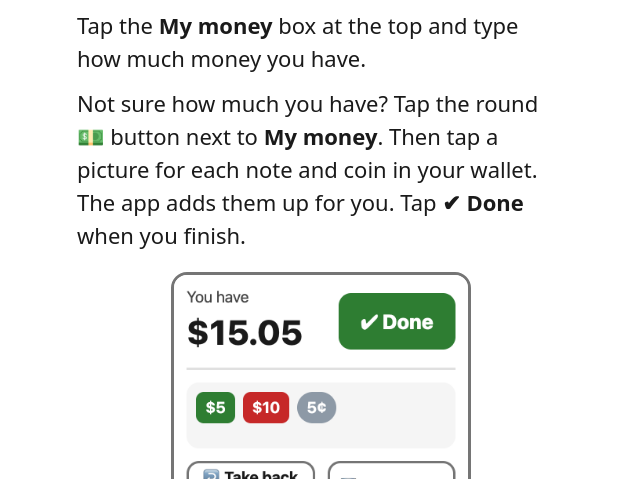
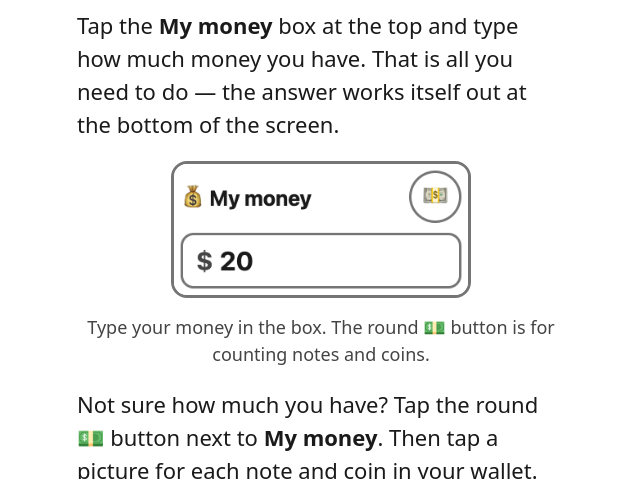
Before and after one commit to ashishawasthi/simplify, a plain HTML site: page public/guide.html in a window 1280 px wide. Shown: the part 321-800 px from the top of the page, without its empty margins (319-959 px from the left). Drawn offline with Linux system fonts and the light colour scheme.

Commit message:
docs: update guide for the new notes-and-coins icon button
Regenerated the app screenshots, which still showed the old full-width
blue button, and added a close-up of the money zone so step 1 can point
at the round button instead of describing where it is.

```diff
--- a/public/guide.html
+++ b/public/guide.html
@@ -168,7 +168,14 @@
     <h2><span class="step-icon" aria-hidden="true">💰</span> 1. Put in your money</h2>
 
     <p>Tap the <strong>My money</strong> box at the top and type how much
-    money you have.</p>
+    money you have. That is all you need to do — the answer works itself
+    out at the bottom of the screen.</p>
+
+    <figure>
+      <img src="/img/guide/screen-money.png" width="718" height="320"
+           alt="The My money part of the app. The heading says My money, with a round button showing bank notes at its right. Below is a box with $20 typed in it.">
+      <figcaption>Type your money in the box. The round 💵 button is for counting notes and coins.</figcaption>
+    </figure>
 
     <p>Not sure how much you have? Tap the round <strong>💵</strong> button
     next to <strong>My money</strong>. Then tap a picture for each note and
--- a/public/sw.js
+++ b/public/sw.js
@@ -7,6 +7,7 @@ const ASSETS = [
   "/",
   "/index.html",
   "/guide",
+  "/img/guide/screen-money.png",
   "/img/guide/screen-yes.png",
   "/img/guide/screen-no.png",
   "/img/guide/screen-picker.png",
```
Also changed, not shown: public/img/guide/screen-money.png (added), public/img/guide/screen-no.png, public/img/guide/screen-yes.png.
